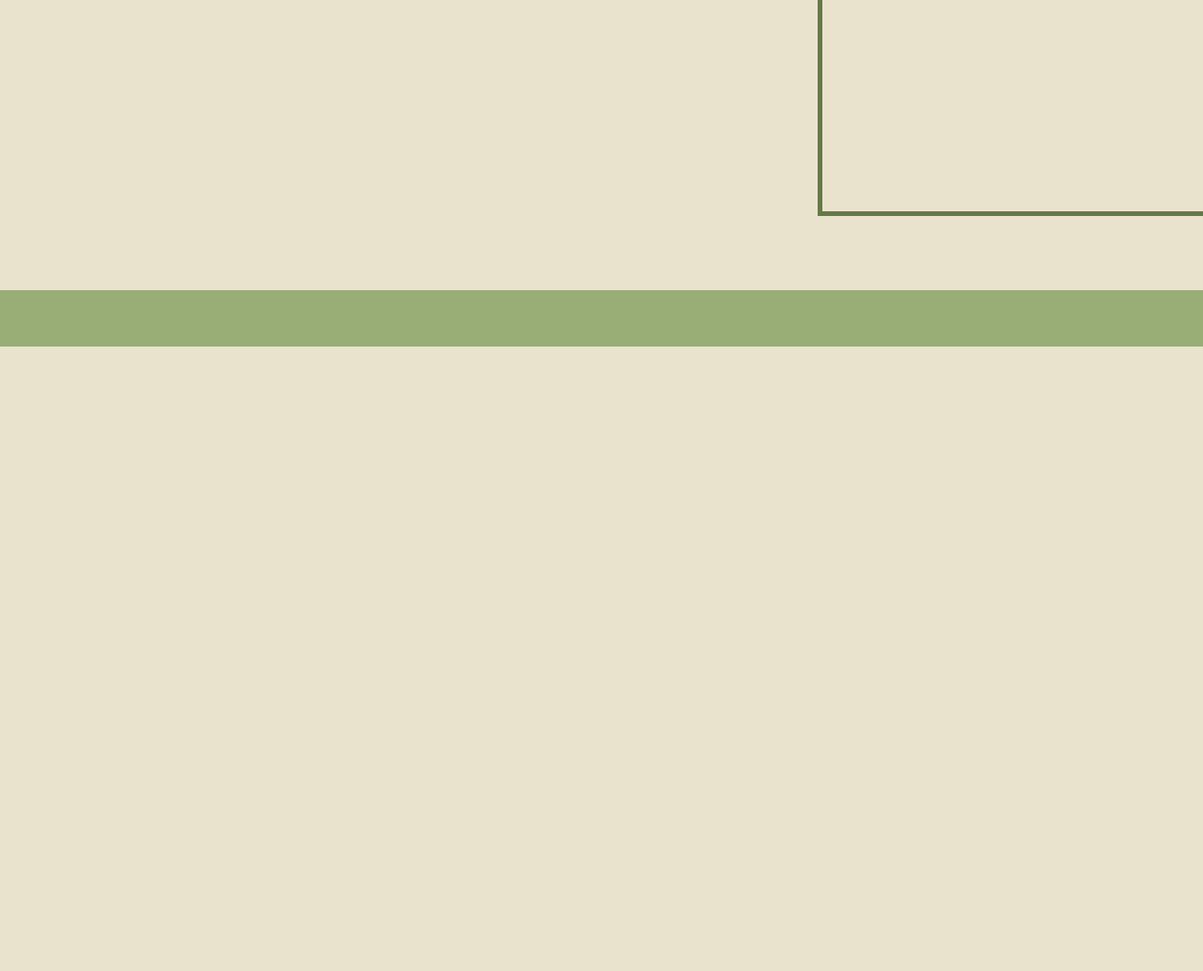
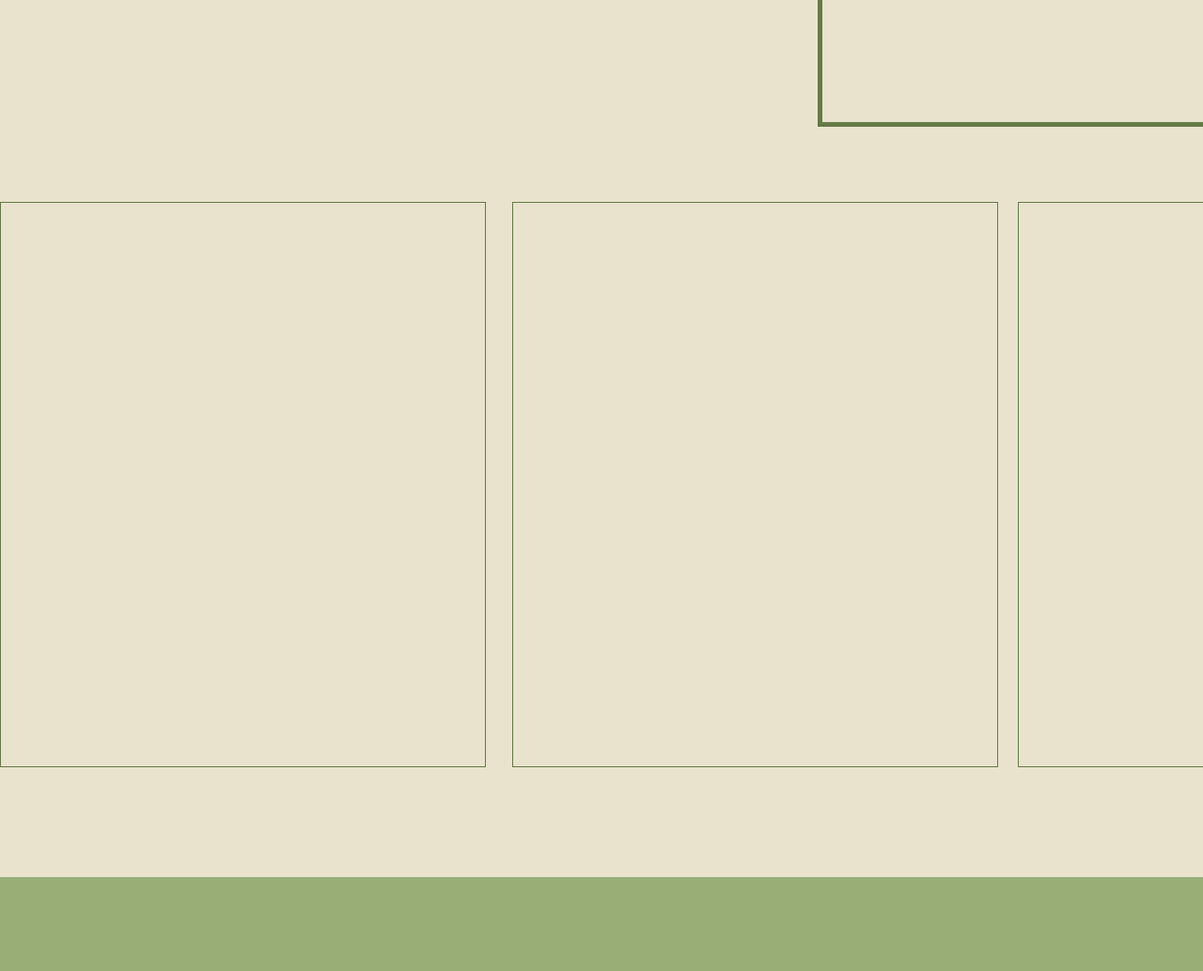
Before and after one commit to mlolaserrano/serrano-pmd, a plain HTML site: page index.html in a window 1280 px wide. Shown: the part 660-1694 px from the top of the page at 94% size. Before the commit the page ends 1029 px from the top, so only its background shows below. Drawn offline with Linux system fonts and the light colour scheme.

Commit message:
Tres columnas

```diff
--- a/index.html
+++ b/index.html
@@ -66,9 +66,12 @@
 
                             <div id="derecha">
 
+
+
                             </div>
 
                             <div id="contenido">
+
 
 
                             </div>
@@ -76,59 +79,33 @@
                         </div>
                     </div>
 
-                    <br>
+
+ <div id="divisor4">
+                    <div id="cuerpo2">
+                        <div id="cuerpoizq">
+
+                        </div>
+
+                        <div id="cuerpoder">
+
+                            <div id="dere1"></div>
+                            <div id="dere2"></div>
+
+                        </div>
 
 
+                    </div>
+                </div>
 
-                   <div id="divisor4">
+<br>
+                   <div id="divisor5">
                         <div id="footer">
 
                         </div>
                    </div>
 
 
-<!-- Divisores secundarios (divisores dentro de otros) -->
 
-                   <div>
-                        <div>
-
-                        </div>
-                   </div>
-
-
-<!-- Componentes Estructurales
-
-
-        <header>
-
-            <nav>
-
-            </nav>
-
-        </header>
-
-        <main>
-
-            <article>
-
-            </article>
-
-                <section>
-
-                </section>
-
-                    <aside>
-
-                    </aside>
-        </main>
-
-        <footer>
-
-
-        </footer>
-
-
--->
 
 
 <!-- JavaScript -->
--- a/stylesheet.css
+++ b/stylesheet.css
@@ -50,8 +50,6 @@ a:visited{
     margin-right: auto;
     border-style: none;
     border-width: 0px;
-    color: white;
-
 }
 
 #divisor3{
@@ -64,6 +62,14 @@ a:visited{
 }
 
 #divisor4{
+    margin-left: auto;
+    margin-right: auto;
+    border-style: none;
+    border-width: 0px;
+
+}
+
+#divisor5{
     background-color: var(--color4);
     margin-left: auto;
     margin-right: auto;
@@ -87,10 +93,10 @@ a:visited{
 
 #nav{
     background-color: var(--transparente);
+    border-style: none;
+    border-width: 0px;
     margin-left: auto;
     margin-right: auto;
-    border-style: none;
-    border-width: 0px;
     width: 1600px;
     height: 50px;
 
@@ -99,24 +105,23 @@ a:visited{
 
 #cuerpo{
     background-color: var(--transparente);
-    text-align: justify;
+    border-style: none;
+    border-width: 0px;
     margin-left: auto;
     margin-right: auto;
-    border-style: none;
-    border-width: 0px;
     width: 1600px;
-    height: 840px;
+    height: auto;
 
 }
 
 #footer{
     background-color: var(--transparente);
+    border-style: none;
+    border-width: 0px;
     margin-left: auto;
     margin-right: auto;
-    border-style: none;
-    border-width: 0px;
     width: 1600px;
-    height: 60px;
+    height: 100px;
 
 }
 
@@ -128,17 +133,20 @@ a:visited{
     margin-left: auto;
     margin-right: auto;
     width: 70%; /* (% del total del valor en px) */
-    height: 48px; /* Siempre restarle el padding al valor que uno quiere */
-    padding-top: 22px ;
+    height: 50px; /* Siempre restarle el padding al valor que uno quiere */
+    padding-top: 25px ;
 
 }
 
 #izquierda{
     float: left;
-    height: 700px ;
+    height: 600px ;
     width: 44%;
+    border-style: none;
+    border-width: 0px;
     margin-left: auto;
     margin-right: auto;
+    border-width: 0px;
     padding-left: 5px;
     padding-right: 5px;
 
@@ -146,7 +154,7 @@ a:visited{
 
 #derecha{
     float: right;
-    height: 700px;
+    height: 600px;
     width: 45%;
     margin-left: auto;
     margin-right: auto;
@@ -159,7 +167,7 @@ a:visited{
     border-width: 0px;
     margin-left: auto;
     margin-right: auto;
-    width: 99%;
+    width: 1590px;
     height: 80px;
     clear: both;
     padding-left: 5px;
@@ -167,3 +175,59 @@ a:visited{
     overflow-y: auto;
 
 }
+
+/* 3 Columnas */
+
+#cuerpo2{
+
+    background-color: var(--transparente);
+    border-style: none;
+    border-width: 0px;
+    margin-left: auto;
+    margin-right: auto;
+    width: 1600px;
+    height: 700px;
+
+}
+
+#cuerpoizq{
+
+    float: left;
+    height: 600px;
+    width: 515px;
+    margin-left: auto;
+    margin-right: auto;
+    border: 1px solid var(--color5);
+
+
+}
+
+#cuerpoder{
+
+    float: right;
+    height: 600px;
+    width: 1055px;
+    margin-left: auto;
+    margin-right: auto;
+    border-style: none;
+    border-width: 0px;
+
+}
+
+#dere1{
+    float: left;
+    height: 600px;
+    width: 515px;
+    margin-left: auto;
+    margin-right: auto;
+    border: 1px solid var(--color5);
+}
+
+#dere2{
+    float: right;
+    height: 600px;
+    width: 515px;
+    margin-left: auto;
+    margin-right: auto;
+    border: 1px solid var(--color5);
+}
```
